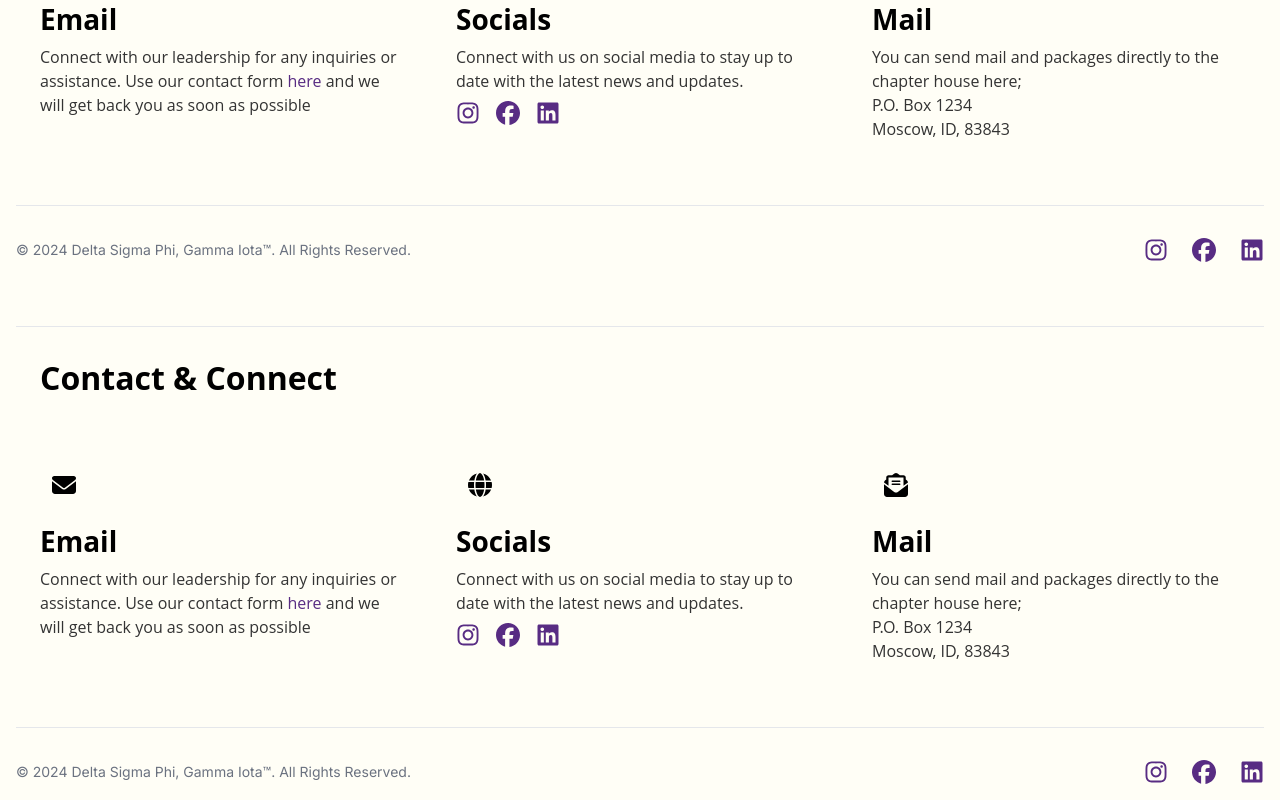
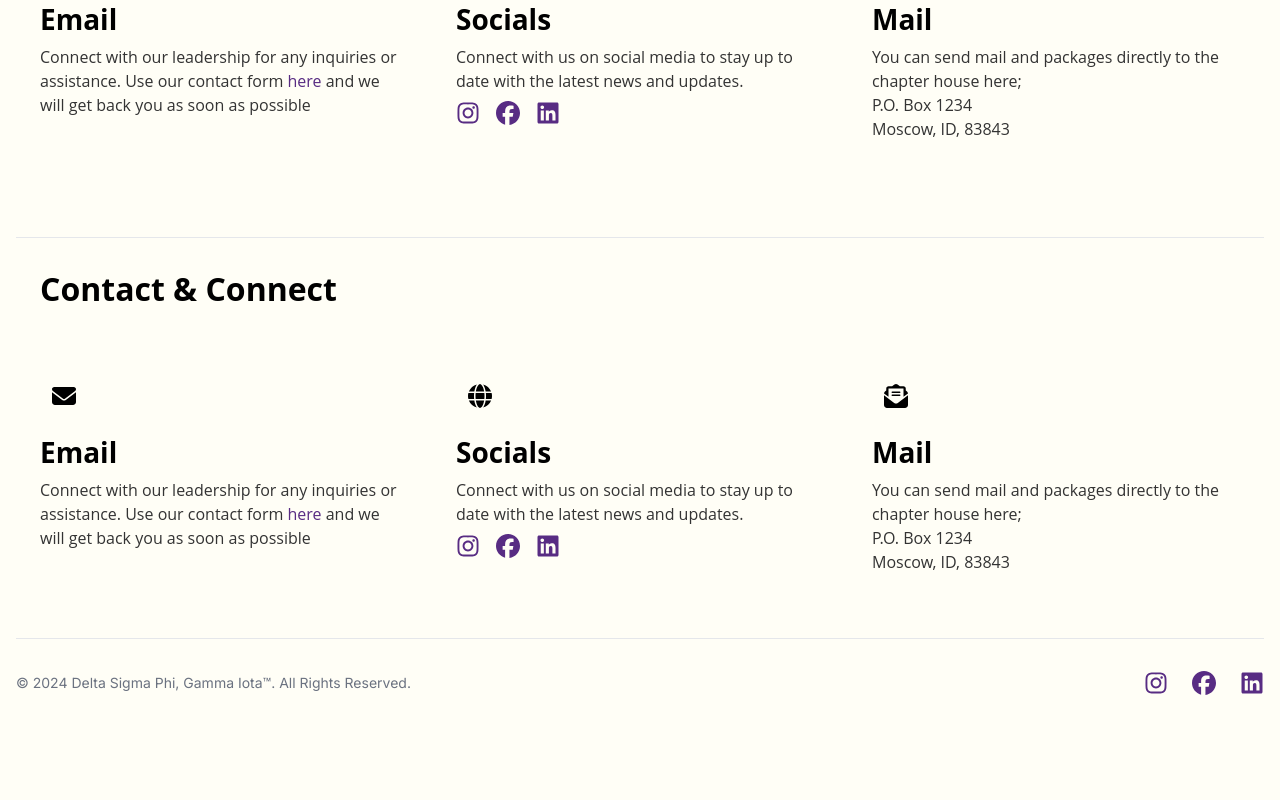
Before and after one commit to MSBivens/dsp, a Next.js app in the folder dsp/: page / in a window 1280 px wide. Shown: the part 4308-5108 px from the top of the page. After the commit the page ends 5019 px from the top, so only its background shows below. Built offline with nearby package versions, Linux system fonts and the light colour scheme.

Commit message:
content update

```diff
--- a/dsp/src/app/components/contact.jsx
+++ b/dsp/src/app/components/contact.jsx
@@ -64,23 +64,6 @@ export default function contact() {
           </div>
         </div>
       </div>
-      <hr className="my-6 border-gray-200 sm:mx-auto dark:border-gray-700 lg:my-8" />
-      <div className="sm:flex sm:items-center sm:justify-between">
-        <span className="text-sm text-gray-500 sm:text-center dark:text-gray-400">
-          © 2024 Delta Sigma Phi, Gamma Iota™. All Rights Reserved.
-        </span>
-        <div className="flex mt-4 space-x-6 sm:justify-center sm:mt-0">
-          <a href="https://www.instagram.com/deltasig_idaho">
-            <FaInstagram size={24} />
-          </a>
-          <a href="https://www.facebook.com/deltasigvandals">
-            <FaFacebook size={24} />
-          </a>
-          <a href="https://www.linkedin.com/groups/13505181/">
-            <FaLinkedin size={24} />
-          </a>
-        </div>
-      </div>
     </section>
   );
 }
```
